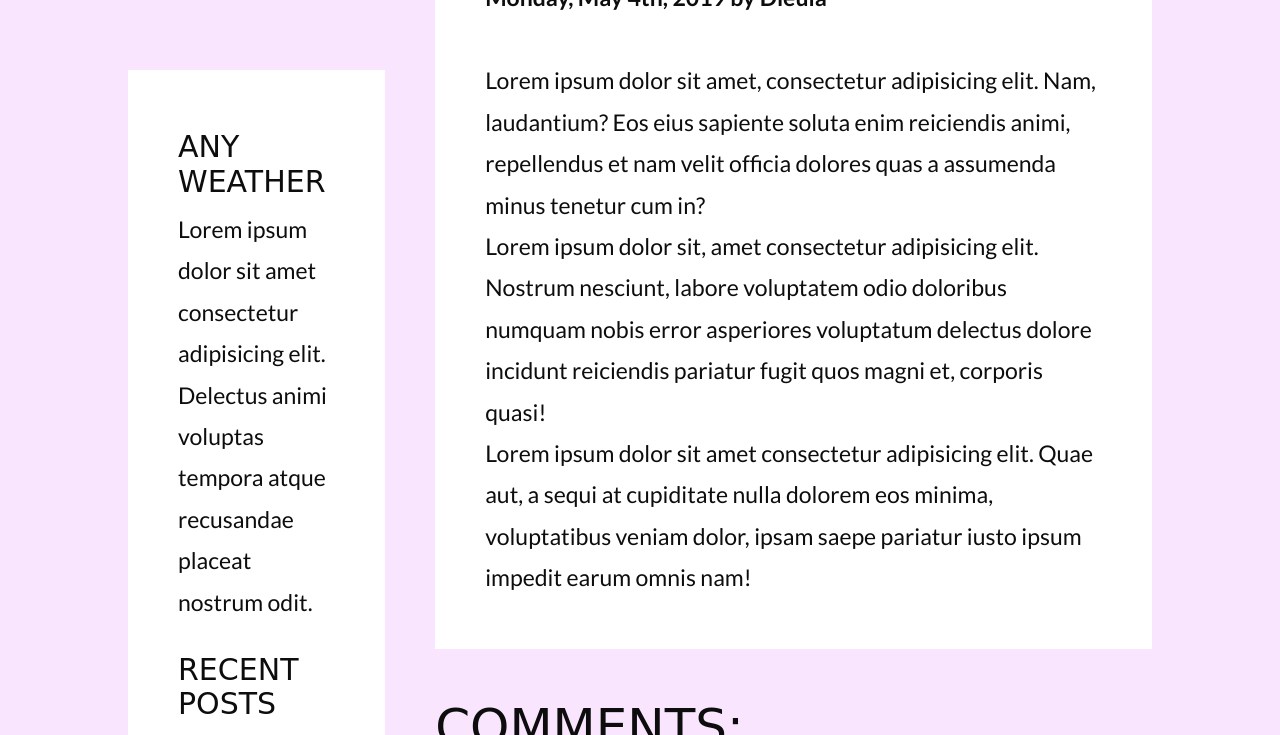
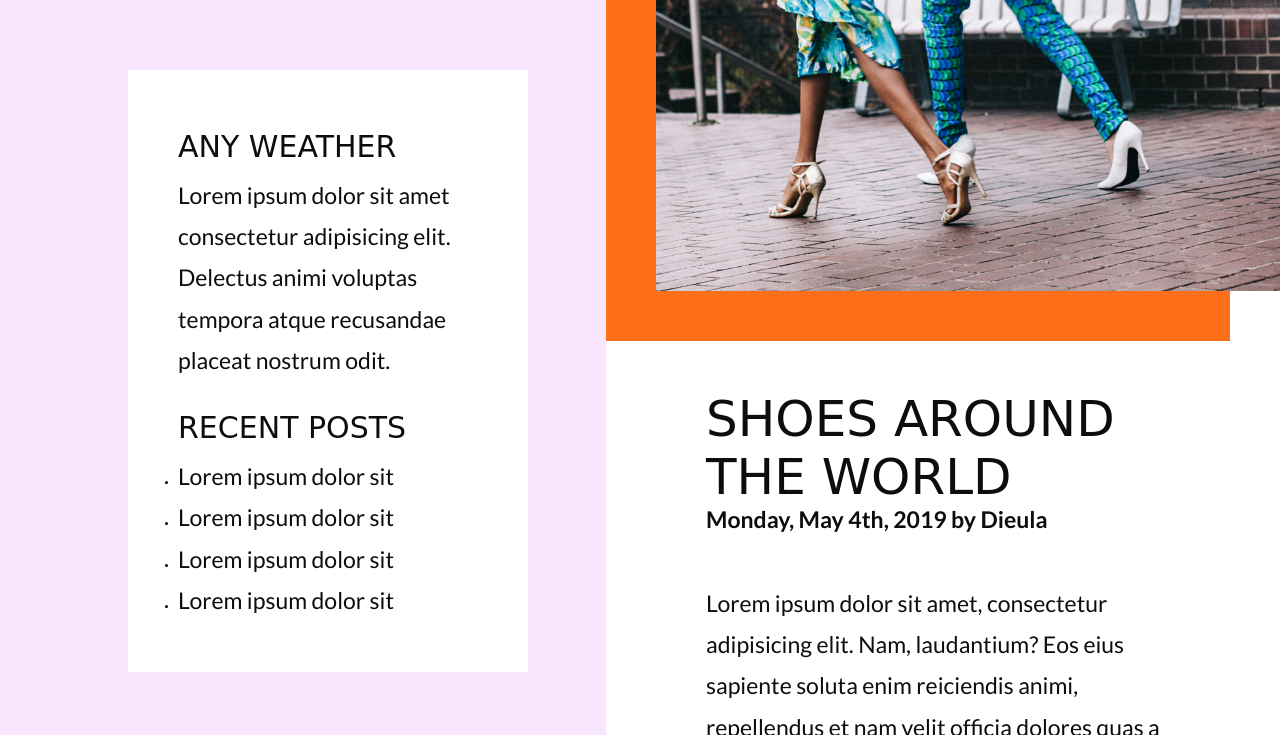
Before and after one commit to sandypranjic/bootcamp-project2, a plain HTML site: page blog.html in a window 1280 px wide. Shown: the part 510-1245 px from the top of the page. Drawn offline with nearby package versions, Linux system fonts and the light colour scheme; a web font is replaced by a local one.

Commit message:
finished styling on blog page and added the blog image with the before and after elements

```diff
--- a/blog.html
+++ b/blog.html
@@ -34,8 +34,8 @@
     </header>
     <main>
         <section class="blog">
+            <div class="blogContainer">
                 <div class="wrapper">
-                <div class="blogContainer">
                     <div class="recentPosts">
                         <h5>Any Weather</h5>
                         <p>Lorem ipsum dolor sit amet consectetur adipisicing elit. Delectus animi voluptas tempora atque recusandae placeat nostrum odit.</p>
@@ -47,16 +47,22 @@
                             <li><a href="#">Lorem ipsum dolor sit</a></li>
                         </ul>
                     </div>
+                </div>
                     <div class="blogPosts">
                         <div class="blogPostsHeader">
                             <h2>Blog</h2>
                         </div>
                         <div class="post">
+                            <div class="blogPostImg">
+                                <img src="./assets/blog-post-image.jpg" alt="Business people walking in high heels">
+                            </div>
+                            <div class="postText">
                                 <h4>Shoes Around the World</h4>
                                 <span class="postDate">Monday, May 4th, 2019 by Dieula</span>
                                 <p>Lorem ipsum dolor sit amet, consectetur adipisicing elit. Nam, laudantium? Eos eius sapiente soluta enim reiciendis animi, repellendus et nam velit officia dolores quas a assumenda minus tenetur cum in?</p>
                                 <p>Lorem ipsum dolor sit, amet consectetur adipisicing elit. Nostrum nesciunt, labore voluptatem odio doloribus numquam nobis error asperiores voluptatum delectus dolore incidunt reiciendis pariatur fugit quos magni et, corporis quasi!</p>
                                 <p>Lorem ipsum dolor sit amet consectetur adipisicing elit. Quae aut, a sequi at cupiditate nulla dolorem eos minima, voluptatibus veniam dolor, ipsam saepe pariatur iusto ipsum impedit earum omnis nam!</p>
+                            </div>
                         </div>
                         <div class="comments">
                             <div class="commentsHeader">
@@ -92,7 +98,7 @@
                     </div>
 
                 </div>
-            </div>
+            <!-- </div> original place of wrapper ending -->
         </section>
 
     </main>
--- a/styles/sass/_blog.scss
+++ b/styles/sass/_blog.scss
@@ -6,6 +6,10 @@
 .blog {
     background-color: $pink;
     padding: 100px 0;
+    .wrapper {
+        margin-left: 10%;
+        width: auto;
+    }
     h4 {
         color: $black;
         font-family: $cursive;
@@ -28,8 +32,8 @@
         justify-content: space-between;
         align-items: flex-start;
         .recentPosts {
-            width: calc(30% - 50px);
-            margin-right: 50px;
+            width: 400px;
+            margin-right: 0px;
             background-color: $white;
             padding: 50px;
             p:first-of-type {
@@ -48,20 +52,60 @@
             }
         }
         .blogPosts {
-            width: 70%;
+            width: 100%;
             background-color: transparent;
             margin-top: -40vh;
+            margin-left: -50px;
             position: relative;
             z-index: 1000;
+            .blogPostsHeader {
+                padding-bottom: 100px;
+            }
             .post {
-                background-color: $white;
-                padding: 50px;
+                background-color: transparent;
                 p:first-of-type {
                     padding-top: 50px;
                 }
             }
+            .postText {
+                padding: 100px;
+                background-color: $white;
+            }
+            .blogPostImg {
+                width: calc(100% - 50px);
+                margin-top: -50px;
+                margin-left: 50px;
+                position: relative;
+                &::before {
+                    content: "";
+                    width: 50px;
+                    height: calc(100% - 50px);
+                    position: absolute;
+                    bottom: 0;
+                    left: -50px;
+                    background-color: $orange;
+                }
+                &::after {
+                    content: "";
+                    width: 100%;
+                    height: 50px;
+                    position: absolute;
+                    bottom: -50px;
+                    left: -50px;
+                    background-color: $orange;
+                }
+                img {
+                    object-fit: cover;
+                    object-position: center;
+                    width: 100%;
+                    height: 100%;
+                    display: block;
+                    margin: 0;
+                }
+            }
             .comments {
                 padding: 50px 0;
+                width: 90%;
                 form {
                     background-color: transparent;
                     input, textarea {
```
Also changed, not shown: styles/style.css. Lines whose indentation alone changed are shown as unchanged.
